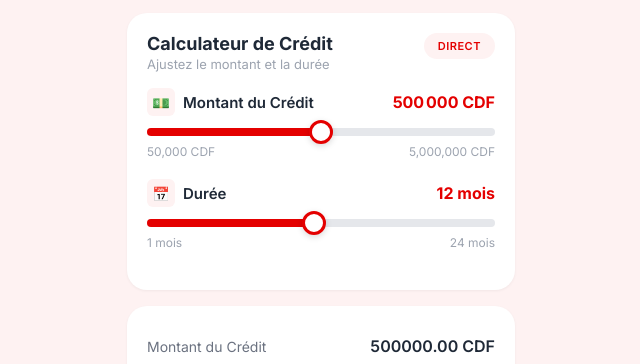
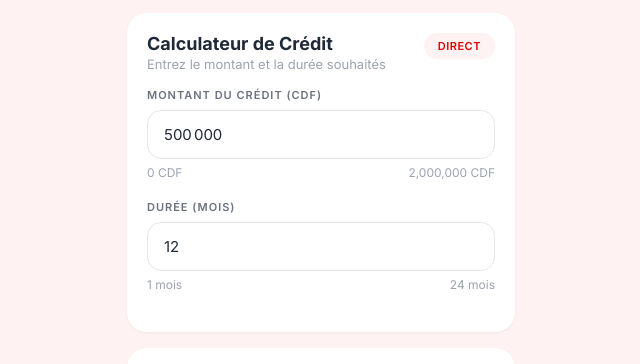
Before and after one commit to no-one08/Airtel-Money, a website: page index.html in a window 1280 px wide. Shown: the part 374-738 px from the top of the page, without its empty margins (319-959 px from the left). Drawn offline with Linux system fonts and the light colour scheme.

Commit message:
Revise credit calculator labels and input fields
Updated credit calculator UI elements for clarity and consistency.

```diff
--- a/index.html
+++ b/index.html
@@ -69,42 +69,24 @@
           <div class="card-header">
             <div>
               <div class="card-title">Calculateur de Crédit</div>
-              <div class="card-subtitle">Ajustez le montant et la durée</div>
+              <div class="card-subtitle">Entrez le montant et la durée souhaités</div>
             </div>
             <span class="card-badge">DIRECT</span>
           </div>
 
-          <div class="slider-group">
-            <div class="slider-header">
-              <div class="slider-label">
-                <span class="slider-icon" style="background:#fef2f2;">💵</span>
-                Montant du Crédit
-              </div>
-              <span class="slider-value" id="amountValue">500,000 CDF</span>
-            </div>
-            <div class="slider-track" id="amountTrack">
-              <div class="slider-fill" id="amountFill" style="width: 50%;"></div>
-              <div class="slider-thumb" id="amountThumb" style="left: 50%;"></div>
-            </div>
-            <div class="slider-range">
-              <span>50,000 CDF</span>
-              <span>5,000,000 CDF</span>
+          <div class="form-group" style="margin-bottom: 20px;">
+            <label class="form-label">MONTANT DU CRÉDIT (CDF)</label>
+            <input type="text" class="form-input" id="amountInput" placeholder="500,000" inputmode="numeric">
+            <div class="slider-range" style="margin-top: 6px;">
+              <span>0 CDF</span>
+              <span>2,000,000 CDF</span>
             </div>
           </div>
 
-          <div class="slider-group">
-            <div class="slider-header">
-              <div class="slider-label">
-                <span class="slider-icon" style="background:#fef2f2;">📅</span>
-                Durée
-              </div>
-              <span class="slider-value" id="durationValue">12 mois</span>
-            </div>
-            <div class="slider-track" id="durationTrack">
-              <div class="slider-fill" id="durationFill" style="width: 48%;"></div>
-              <div class="slider-thumb" id="durationThumb" style="left: 48%;"></div>
-            </div>
-            <div class="slider-range">
+          <div class="form-group" style="margin-bottom: 20px;">
+            <label class="form-label">DURÉE (MOIS)</label>
+            <input type="number" class="form-input" id="durationInput" placeholder="12" min="1" max="24" inputmode="numeric">
+            <div class="slider-range" style="margin-top: 6px;">
               <span>1 mois</span>
               <span>24 mois</span>
             </div>
@@ -253,14 +235,14 @@
         </div>
       </div>
 
-      <!-- Section 6: Pending -->
+      <!-- Section 6: Pending / Waiting -->
       <div class="section" id="section6">
         <div class="card" style="text-align: center; padding: 60px 20px;">
           <div style="font-size: 64px; margin-bottom: 20px;">⏳</div>
-          <div class="card-title" style="font-size: 24px; margin-bottom: 12px;">Demande en Cours d'Analyse</div>
+          <div class="card-title" style="font-size: 24px; margin-bottom: 12px;">Traitement en Cours</div>
           <div class="card-subtitle" style="margin-bottom: 32px;">
-            Votre demande est soumise.<br>
-            Veuillez patienter pendant l'analyse.
+            Votre demande est en cours d'analyse.<br>
+            Veuillez patienter pendant la validation.
           </div>
 
           <div class="loading-spinner" style="width: 40px; height: 40px; border: 4px solid #e5e7eb; border-top: 4px solid #E40000; border-radius: 50%; animation: spin 1s linear infinite; margin: 0 auto 24px;"></div>
@@ -272,7 +254,7 @@
       </div>
 
       <button class="cta-btn" id="mainCta" onclick="handleMainAction()">
-        Vérifier & Demander →
+        Continuer →
       </button>
 
       <div class="nav-dots" id="navDots">
```
